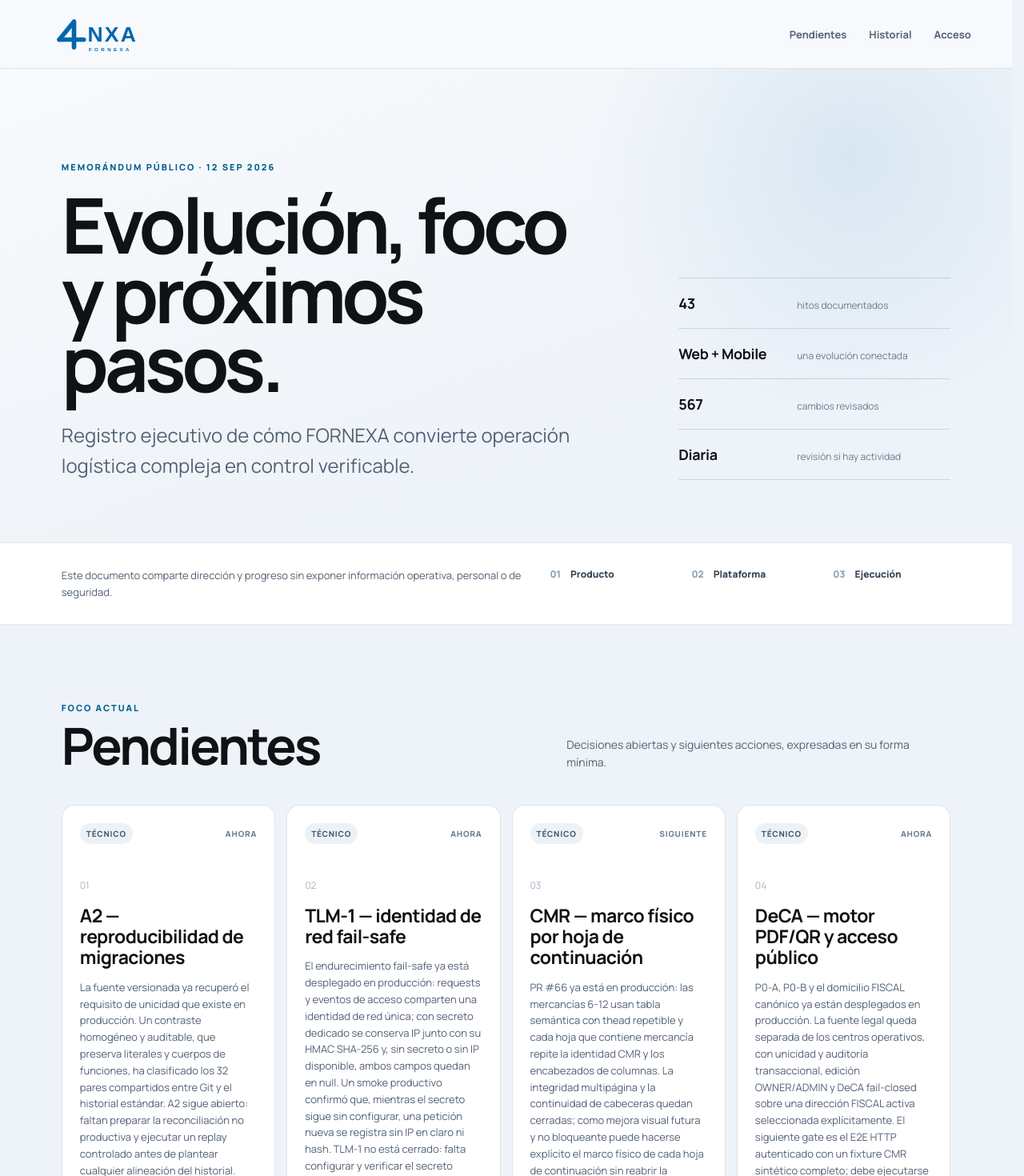
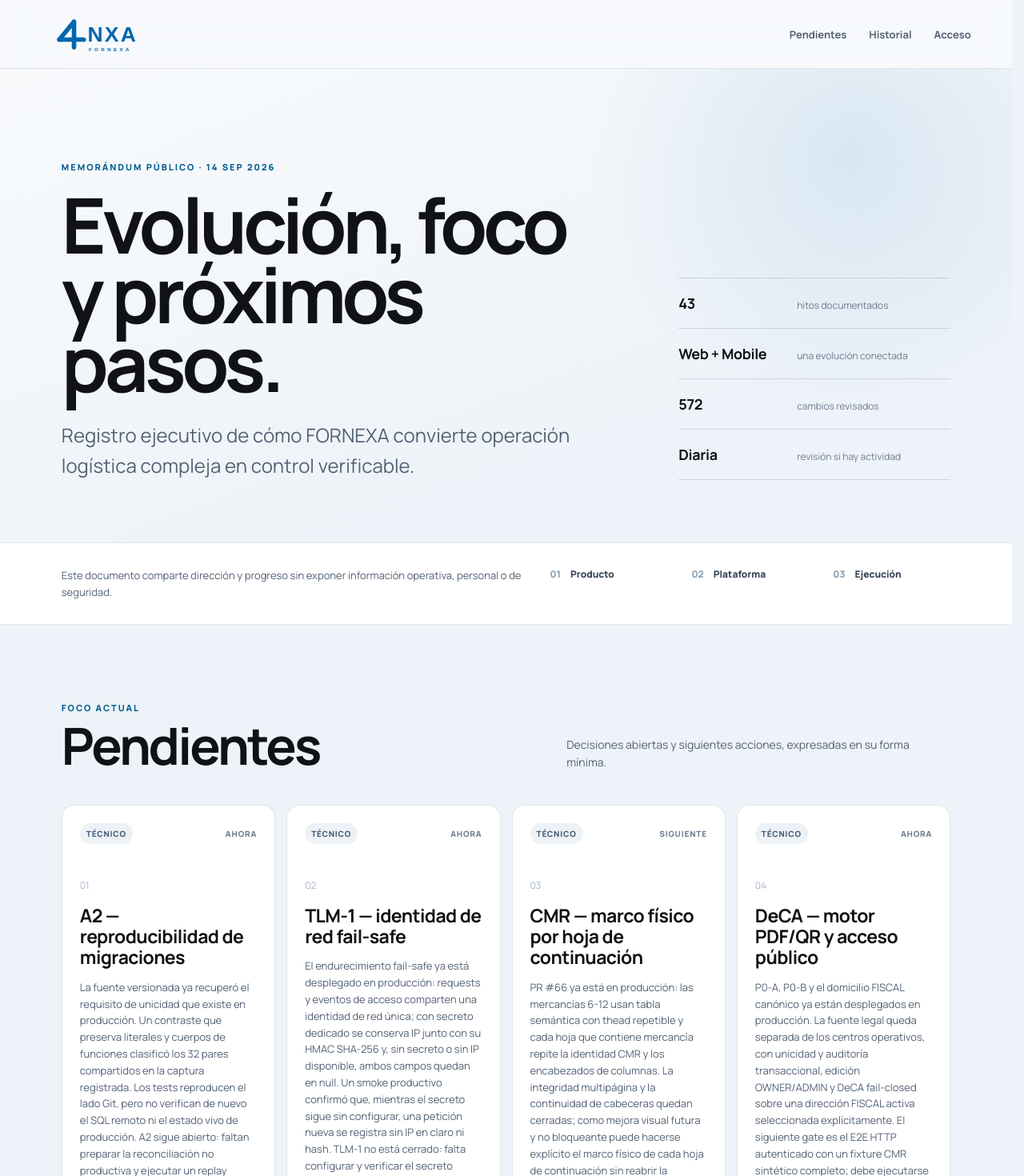
Before and after one commit to fragonh2-boop/Fornexa, a Next.js app: page /memorandum in a window 1280 px wide. Shown: the top 1470 px of the page at 80% size. Built offline with nearby package versions, Linux system fonts and the light colour scheme; no server answers.

Commit message:
docs: clarify A2 evidence boundaries and rollout (#75)
Co-authored-by: Francisco González <franciscogonzalez@MacBook-Air-de-Francisco.local>

```diff
--- a/lib/memorandum.ts
+++ b/lib/memorandum.ts
@@ -18,14 +18,14 @@ export type MemorandumPending = {
   state: "Por definir" | "Pendiente" | "En seguimiento";
 };
 
-export const memorandumUpdatedAt = "12 sep 2026";
-export const memorandumCommitCoverage = 567;
+export const memorandumUpdatedAt = "14 sep 2026";
+export const memorandumCommitCoverage = 572;
 
 export const memorandumPending: MemorandumPending[] = [
   {
     area: "Técnico",
     title: "A2 — reproducibilidad de migraciones",
-    summary: "La fuente versionada ya recuperó el requisito de unicidad que existe en producción. Un contraste homogéneo y auditable, que preserva literales y cuerpos de funciones, ha clasificado los 32 pares compartidos entre Git y el historial estándar. A2 sigue abierto: faltan preparar la reconciliación no productiva y ejecutar un replay controlado antes de plantear cualquier alineación del historial.",
+    summary: "La fuente versionada ya recuperó el requisito de unicidad que existe en producción. Un contraste que preserva literales y cuerpos de funciones clasificó los 32 pares compartidos en la captura registrada. Los tests reproducen el lado Git, pero no verifican de nuevo el SQL remoto ni el estado vivo de producción. A2 sigue abierto: faltan preparar la reconciliación no productiva y ejecutar un replay controlado antes de plantear cualquier alineación del historial.",
     priority: "Ahora",
     state: "En seguimiento",
   },
@@ -108,7 +108,7 @@ export const memorandumReleases: MemorandumRelease[] = [
     surface: ["Plataforma"],
     title: "A2 con fuente tarifaria reproducible",
     purpose: "Recuperar en el repositorio el requisito de unicidad que ya fue ejecutado en producción y que necesita la clave foránea compuesta del motor tarifario.",
-    outcome: "PR #72 quedó integrada y desplegada con CI y Vercel producción verdes sobre la misma revisión. La migración versionada vuelve a crear el índice único antes de la clave foránea y una prueba protege esa presencia y orden. Sin ejecutar SQL ni alterar el historial, un artefacto machine-readable reproduce el contraste literal-safe de los 32 pares compartidos Git/historial estándar. A2 permanece abierto para la reconciliación no productiva y el replay controlado antes de proponer cualquier alineación de provenance.",
+    outcome: "PR #72 quedó integrada y desplegada con CI y Vercel producción verdes sobre la misma revisión. La migración versionada vuelve a crear el índice único antes de la clave foránea y una prueba protege esa presencia y orden. PR #74 integró y desplegó el contraste literal-safe de los 32 pares de la captura registrada, sin ejecutar SQL ni alterar el historial. El artefacto permite recomputar Git y contrastar los digests remotos registrados, no reconstruir el SQL remoto ni verificar producción de nuevo. A2 permanece abierto para la reconciliación no productiva y el replay controlado antes de proponer cualquier alineación de provenance.",
     status: "Producción",
   },
   {
--- a/scripts/generate-supabase-migration-audit.ts
+++ b/scripts/generate-supabase-migration-audit.ts
@@ -509,6 +509,9 @@ function readArgument(name: string): string {
 }
 
 function readJsonLineFromStdin(): string {
+  // Stdin contract: one complete JSON array on one physical line. Payload LF
+  // must be JSON-escaped; bytes after the first physical LF are not consumed.
+  // Use --remote-input <file> for a pretty-printed, multiline JSON document.
   const chunks: Buffer[] = [];
   const buffer = Buffer.alloc(64 * 1024);
 
@@ -547,7 +550,7 @@ function runCli(): void {
     "git",
     ["log", "-1", "--format=%H", "--", "supabase/migrations"],
     { encoding: "utf8" },
-  ).trim();
+  ).trim(); // Trim the Git SHA command output only, never SQL/base64 payloads.
   const audit = buildMigrationAudit({
     capturedAt,
     gitMigrationBaselineCommit,
```
Also changed, not shown: 4 other files (tests, documents, lock files or other folders).
